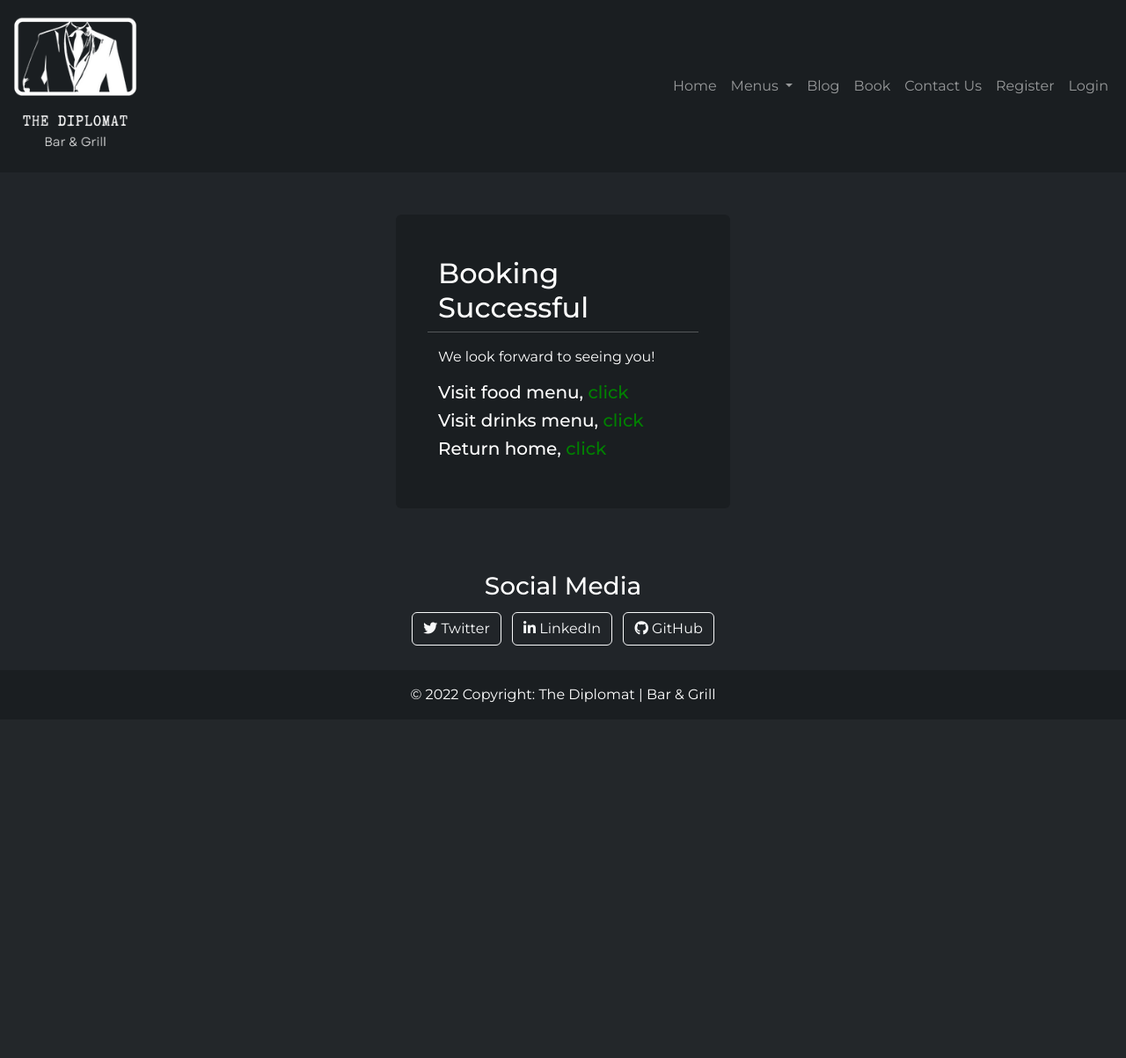
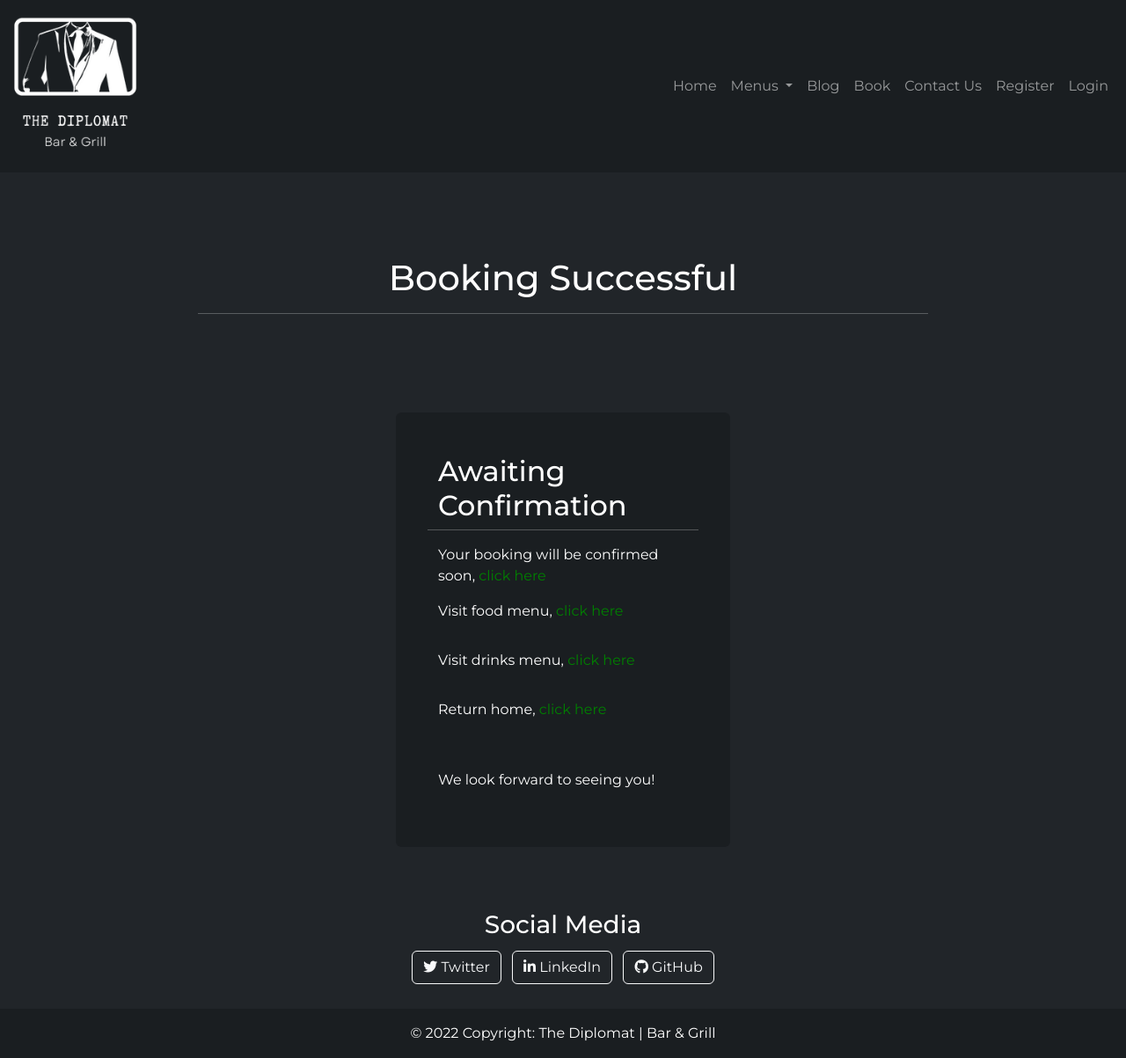
Before and after one commit to ArronBeale/CI_PP4_the_diplomat, a Django app: page /confirmed in a window 1280 px wide. Shown: the whole page at 88% size. Before the commit the page ends 799 px from the top, so only its background shows below. Run offline with Django 3.2, Linux system fonts and the light colour scheme; parts of the project's set-up code (start-up, migrations or seed data) failed here and were passed over; some libraries are stand-ins or nearby versions.

Commit message:
Fix wave accessibility alert, skipped heading in confirmed.html

```diff
--- a/bookings/templates/bookings/confirmed.html
+++ b/bookings/templates/bookings/confirmed.html
@@ -2,6 +2,12 @@
 
 {% block content %}
 
+<div class="container-fluid mt-5">
+    <div class="row d-flex justify-content-center">
+        <div class="col-sm-8 mt-5 mb-5">
+            <h1 class="text-center">Booking Successful</h1><hr>
+        </div>
+    </div>
 <section>
     <div class="container">
         <div class="row justify-content-center">
@@ -9,12 +15,13 @@
                 <div class="card-body">
                     <div class="row">
 
-                        <h2>Booking Successful</h2><br>
+                        <h2>Awaiting Confirmation</h2><br>
                         <hr>
-                        <p>We look forward to seeing you!</p><br>
-                        <h5>Visit food menu, <a href="{% url 'food_menu' %}" class="booking-success-button">click</a></h5>
-                        <h5>Visit drinks menu, <a href="{% url 'drink_menu' %}" class="booking-success-button">click</a></h5><br>
-                        <h5>Return home, <a href="{% url 'home' %}" class="booking-success-button">click</a></h5>
+                        <p>Your booking will be confirmed soon, <a href="{% url 'booking_list' %}" class="booking-success-button">click here</a></p><br>
+                        <p>Visit food menu, <a href="{% url 'food_menu' %}" class="booking-success-button">click here</a><p>
+                        <p>Visit drinks menu, <a href="{% url 'drink_menu' %}" class="booking-success-button">click here</a><p>
+                        <p>Return home, <a href="{% url 'home' %}" class="booking-success-button">click here</a><p><br>
+                        <p>We look forward to seeing you!</p>
 
                     </div>
                 </div>
```
Also changed, not shown: db.sqlite3, 12 other files.
